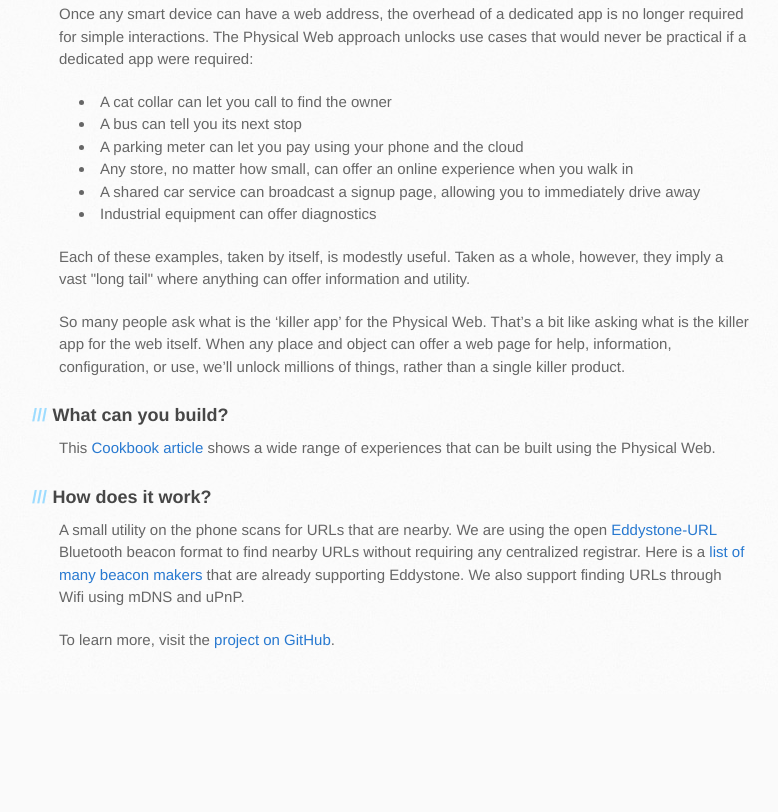
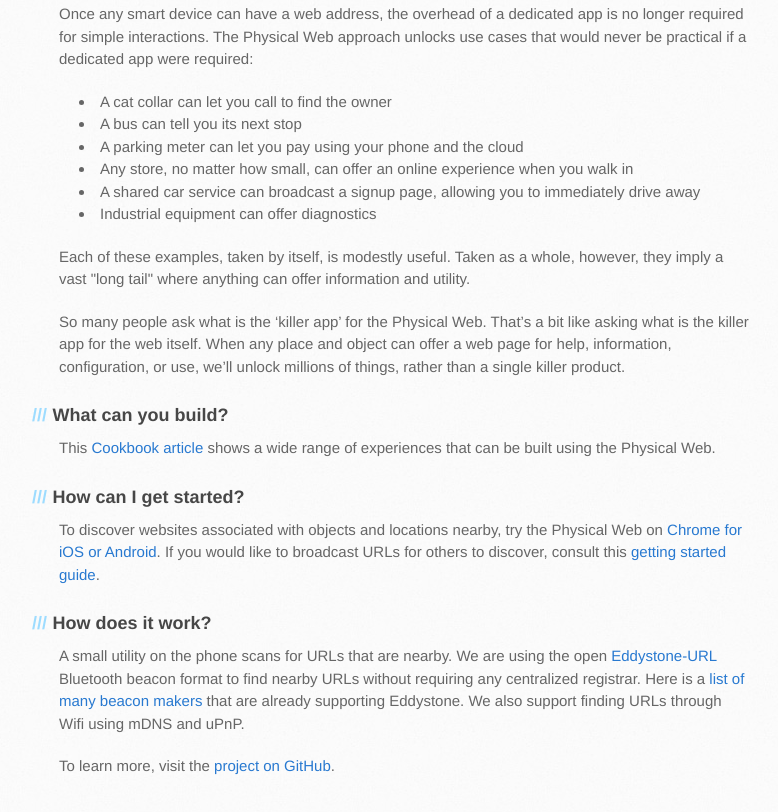
Before and after one commit to google/physical-web, a plain HTML site: page index.html in a window 1280 px wide. Shown: the part 996-1808 px from the top of the page, without its empty margins (111-889 px from the left). Before the commit the page ends 1690 px from the top, so only its background shows below. Drawn offline with Linux system fonts and the light colour scheme.

Commit message:
Update index.html
Adding getting started resources

```diff
--- a/index.html
+++ b/index.html
@@ -72,6 +72,10 @@
 <h3>What can you build?</h3>
 <p>This <a href="http://google.github.io/physical-web/cookbook/">Cookbook article</a> shows a wide range of experiences that can be built using the Physical Web.</p>
 
+<h3>How can I get started?</h3>
+<p>To discover websites associated with objects and locations nearby, try the Physical Web on <a href="https://docs.google.com/document/d/1JDZKg1VLiDfUWoMZqvSO2gO33pFs9XfMqkVBK2ej0_Y/edit">Chrome for iOS or Android</a>. If you would like to broadcast URLs for others to discover, consult this <a href="https://docs.google.com/document/d/1VC9umaw9TItV31WrcX0eJ9xVsfXXQoWvUjuSqWXmH8A/edit#heading=h.lqutvegp2xkn"> getting started guide</a>.</p>
+
+
 <h3>How does it work?</h3>
 <p>A small utility on the phone scans for URLs that are nearby. We are  using the open <a href="https://github.com/google/eddystone">Eddystone-URL</a> Bluetooth beacon format to find nearby URLs without requiring any centralized registrar. Here is a <a href="https://developers.google.com/beacons/">list of many beacon makers</a> that are already supporting Eddystone. We also support finding URLs through Wifi using mDNS and uPnP.</p>
 
```
